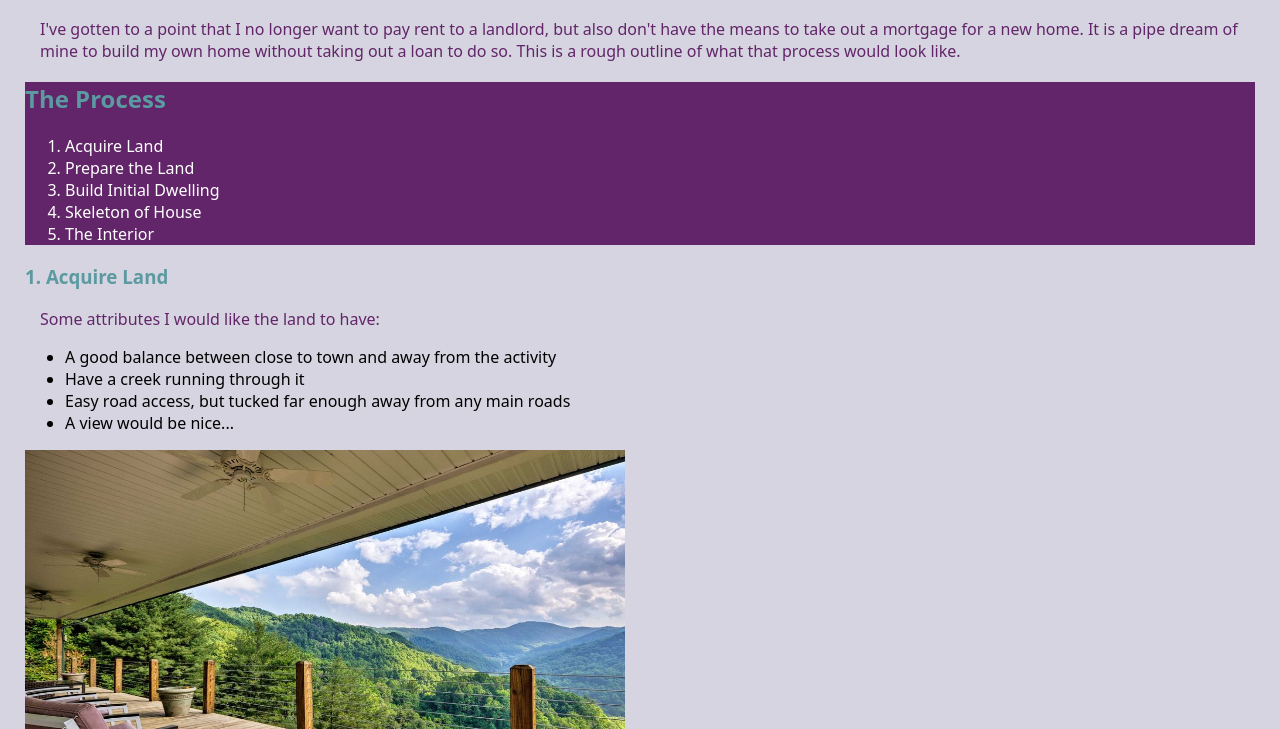
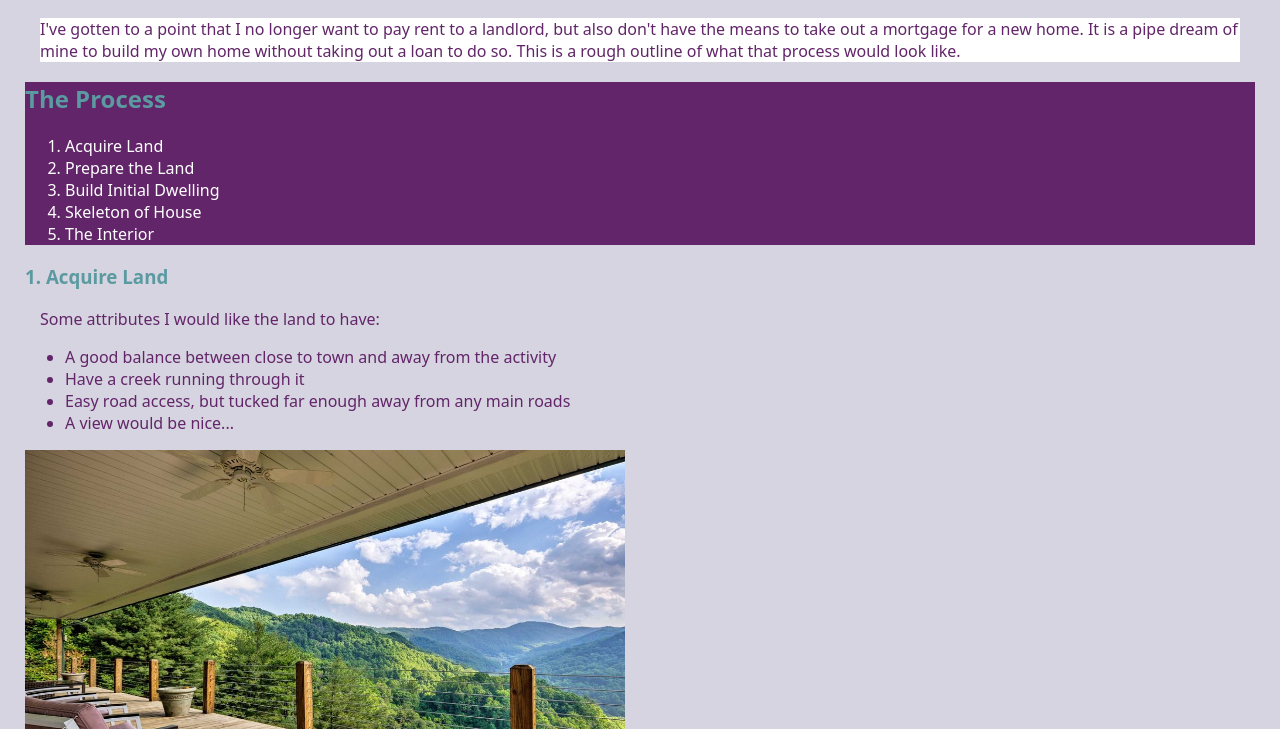
Before and after one commit to beccani/html-me-something, a plain HTML site: page index.html in a window 1280 px wide. Shown: the part 71-800 px from the top of the page. Drawn offline with Linux system fonts and the light colour scheme.

Commit message:
final final edition

```diff
--- a/index.html
+++ b/index.html
@@ -9,7 +9,7 @@
     <body>
         <main>
         <h1>A Vision Board for My Future House</h1>
-            <p> I've gotten to a point that I no longer want to pay rent to a landlord, but also don't have the means to take out a mortgage for a new home. It is a pipe dream of mine to build my own home without taking out a loan to do so. This is a rough outline of what that process would look like.</p>
+            <p id="intro"> I've gotten to a point that I no longer want to pay rent to a landlord, but also don't have the means to take out a mortgage for a new home. It is a pipe dream of mine to build my own home without taking out a loan to do so. This is a rough outline of what that process would look like.</p>
         <div class="firstdiv">
             <h2>The Process</h2>
             <ol>
@@ -36,7 +36,7 @@
                 </p>
             <h3>3. Build Initial Dwelling</h3>
                 <p>There a few different ways I could accomplish this: <br>
-                    &diams;build a garage type building that would have the bare minimum utilities (ideally it would have a loft as the living space. This would keep the garage space free for tools and materials for the construction.) <br>
+                    &diams;build a garage type building that would have the bare minimum utilities (Ideally it would have a loft as the living space. This would keep the garage space free for tools and materials for the construction.) <br>
                     &diams;buy a RV/camper and park it on the land<br>
                     &diams;begin the house as a small unit to extend on <br>
                     I get most excited about the garage type building with a loft, but can't seem to find an example of what I have in mind.
--- a/styles.css
+++ b/styles.css
@@ -2,6 +2,10 @@ body {
     background-color: #d6d4e0;
     margin: 25px;
     font-family: system-ui;
+}
+
+#intro {
+    background-color: white;
 }
 
 h1, h2, h3  {
@@ -18,6 +22,10 @@ div {
     text-align: left;
     background-color: #622569;
 }
+
+ul {
+    color: #622569;
+}
 ol{
     color: white;
 }
```
